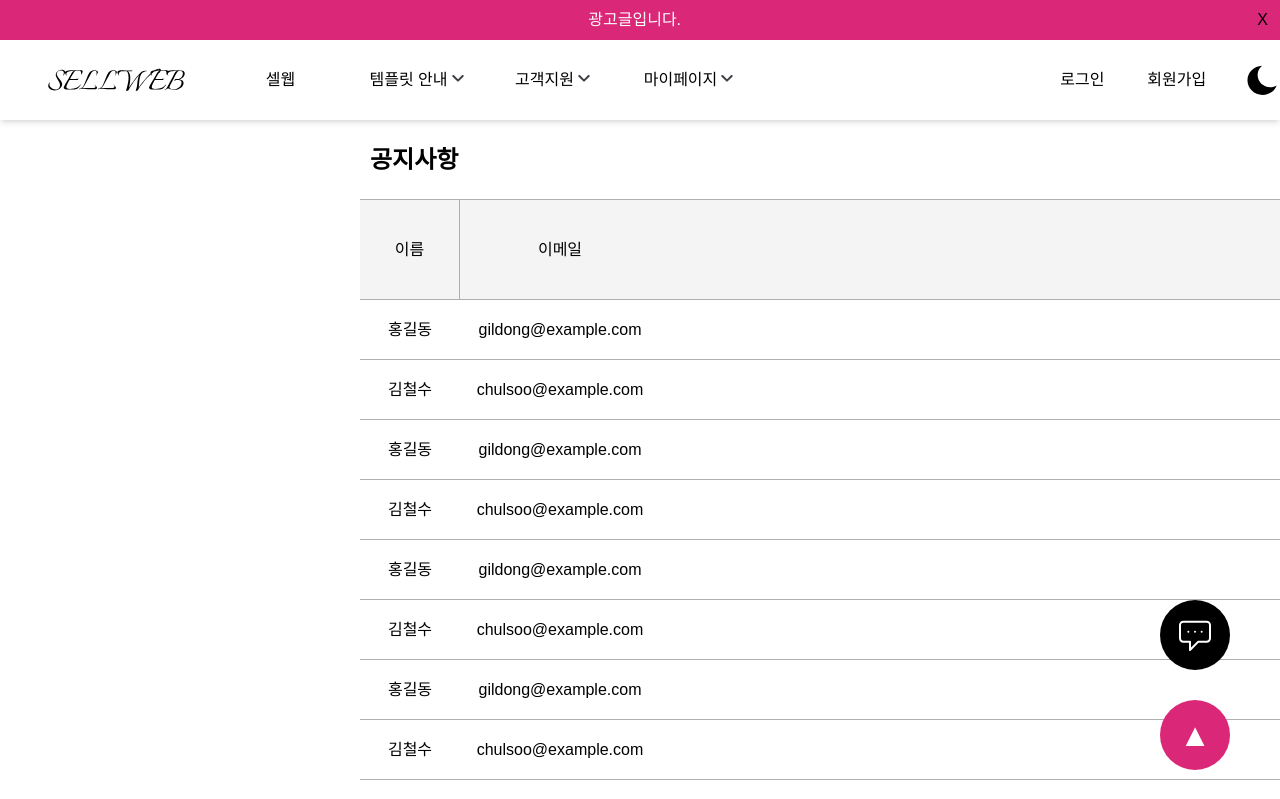
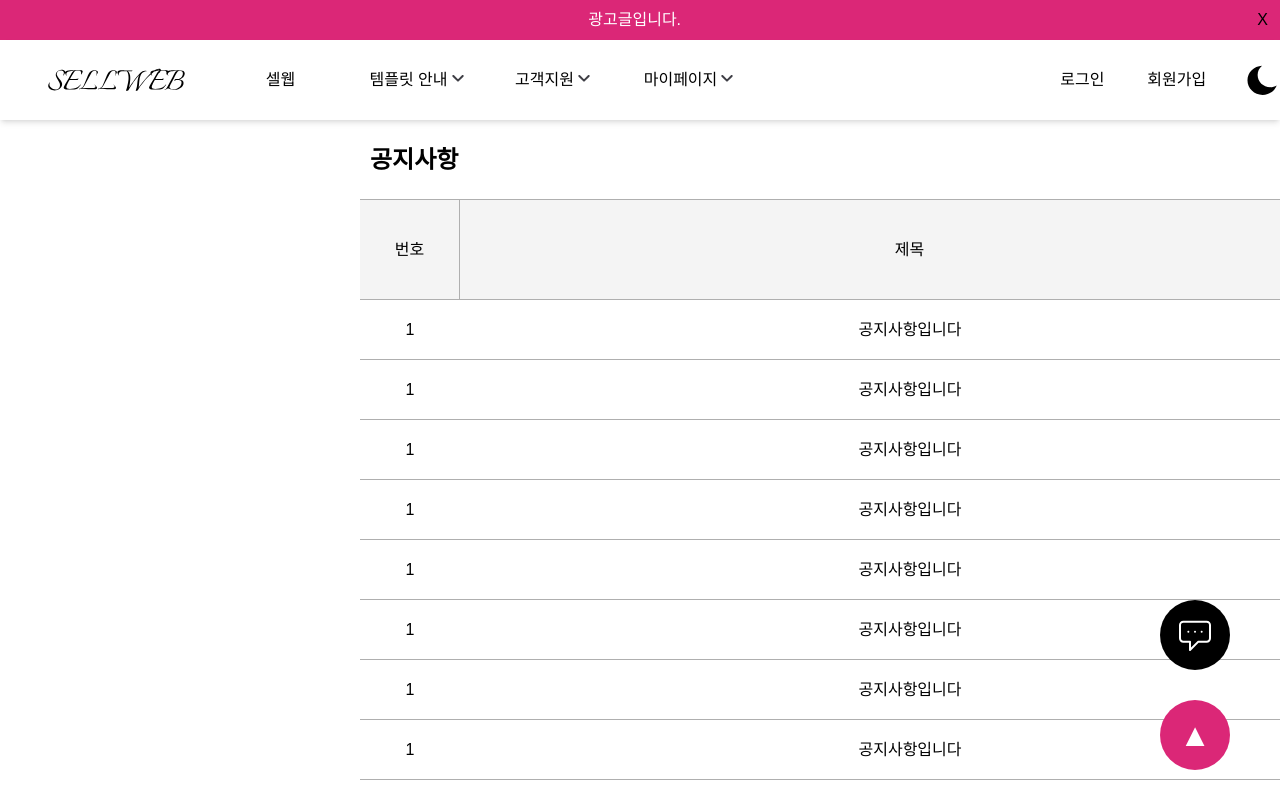
Before and after one commit to Hyun-EG/SP-sellweb, a Next.js app: page /notice in a window 1280 px wide. Shown: the top 799 px of the page. Built offline with nearby package versions, Linux system fonts and the light colour scheme; a web font is replaced by a local one.

Commit message:
Design: 공지사항 페이지 디자인 마무리

```diff
--- a/src/app/notice/page.tsx
+++ b/src/app/notice/page.tsx
@@ -3,20 +3,21 @@ import TitleBox from '@/components/TitleBox';
 
 export default function Notice() {
   const rows = [
-    ['홍길동', 'gildong@example.com'],
-    ['김철수', 'chulsoo@example.com'],
-    ['홍길동', 'gildong@example.com'],
-    ['김철수', 'chulsoo@example.com'],
-    ['홍길동', 'gildong@example.com'],
-    ['김철수', 'chulsoo@example.com'],
-    ['홍길동', 'gildong@example.com'],
-    ['김철수', 'chulsoo@example.com'],
-    ['홍길동', 'gildong@example.com'],
-    ['1', 'chulsoo@example.com'],
-    ['2', 'gildong@example.com'],
-    ['3', 'chulsoo@example.com'],
-    ['4', 'gildong@example.com'],
-    ['5', 'chulsoo@example.com'],
+    ['1', '공지사항입니다', '2024.09.01'],
+    ['1', '공지사항입니다', '2024.09.01'],
+    ['1', '공지사항입니다', '2024.09.01'],
+    ['1', '공지사항입니다', '2024.09.01'],
+    ['1', '공지사항입니다', '2024.09.01'],
+    ['1', '공지사항입니다', '2024.09.01'],
+    ['1', '공지사항입니다', '2024.09.01'],
+    ['1', '공지사항입니다', '2024.09.01'],
+    ['1', '공지사항입니다', '2024.09.01'],
+    ['1', '공지사항입니다', '2024.09.01'],
+    ['1', '공지사항입니다', '2024.09.01'],
+    ['1', '공지사항입니다', '2024.09.01'],
+    ['1', '공지사항입니다', '2024.09.01'],
+    ['1', '공지사항입니다', '2024.09.01'],
+    ['1', '공지사항입니다', '2024.09.01'],
   ];
 
   return (
@@ -24,8 +25,9 @@ export default function Notice() {
       <TitleBox title="공지사항" />
       <Table
         headers={[
-          { label: '이름', width: '100px' },
-          { label: '이메일', width: '200px' },
+          { label: '번호', width: '100px' },
+          { label: '제목', width: '900px' },
+          { label: '등록 날짜', width: '200px' },
         ]}
         rows={rows}
       />
```
